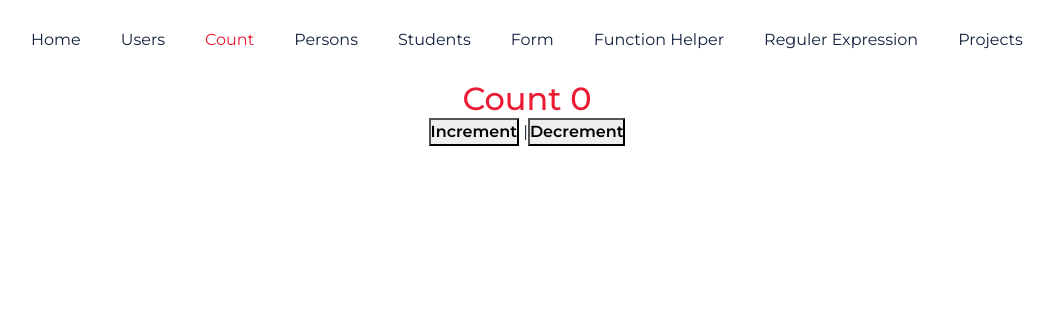
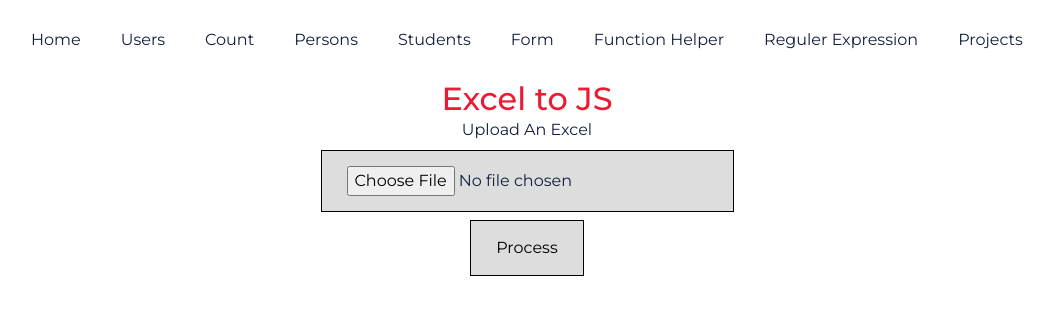
Before and after one commit to jakdev047/react-base-concept, a React (Create React App) app: page /excel-to-js in a window 1280 px wide. Before the commit this address led to /count. Shown: the top 314 px of the page, without its empty margins (113-1167 px from the left). Built offline with nearby package versions, Linux system fonts and the light colour scheme.

Commit message:
excel to json

```diff
--- /dev/null
+++ b/src/components/ExcelReader/ExcelReader.js
@@ -0,0 +1,72 @@
+import React, { Component } from "react";
+import XLSX from "xlsx";
+import { make_cols } from "./MakeColumns";
+import { SheetJSFT } from "./types";
+
+class ExcelReader extends Component {
+  constructor(props) {
+    super(props);
+    this.state = {
+      file: {},
+      data: [],
+      cols: []
+    };
+    this.handleFile = this.handleFile.bind(this);
+    this.handleChange = this.handleChange.bind(this);
+  }
+
+  handleChange(e) {
+    const files = e.target.files;
+    if (files && files[0]) this.setState({ file: files[0] });
+  }
+
+  handleFile() {
+    /* Boilerplate to set up FileReader */
+    const reader = new FileReader();
+    const rABS = !!reader.readAsBinaryString;
+
+    reader.onload = (e) => {
+      /* Parse data */
+      const bstr = e.target.result;
+      const wb = XLSX.read(bstr, {
+        type: rABS ? "binary" : "array",
+        bookVBA: true
+      });
+      /* Get first worksheet */
+      const wsname = wb.SheetNames[0];
+      const ws = wb.Sheets[wsname];
+      /* Convert array of arrays */
+      const data = XLSX.utils.sheet_to_json(ws);
+      /* Update state */
+      this.setState({ data: data, cols: make_cols(ws["!ref"]) }, () => {
+        console.log(JSON.stringify(this.state.data, null, 2));
+      });
+    };
+
+    if (rABS) {
+      reader.readAsBinaryString(this.state.file);
+    } else {
+      reader.readAsArrayBuffer(this.state.file);
+    }
+  }
+
+  render() {
+    return (
+      <div>
+        <label htmlFor="file">Upload An Excel</label>
+        <br />
+        <input
+          type="file"
+          id="file"
+          accept={SheetJSFT}
+          className="mb-2"
+          onChange={this.handleChange}
+        />
+        <br />
+        <input type="submit" value="Process" onClick={this.handleFile} />
+      </div>
+    );
+  }
+}
+
+export default ExcelReader;
--- /dev/null
+++ b/src/components/ExcelReader/MakeColumns.js
@@ -0,0 +1,8 @@
+import XLSX from "xlsx";
+/* generate an array of column objects */
+export const make_cols = (refstr) => {
+  let o = [],
+    C = XLSX.utils.decode_range(refstr).e.c + 1;
+  for (var i = 0; i < C; ++i) o[i] = { name: XLSX.utils.encode_col(i), key: i };
+  return o;
+};
--- /dev/null
+++ b/src/components/ExcelReader/types.js
@@ -0,0 +1,7 @@
+export const SheetJSFT = ["xlsx", "xls"]
+  .map(function(x) {
+    return "." + x;
+  })
+  .join(",");
+
+// "xlsx", "xlsb", "xlsm", "xls", "xml", "csv", "txt", "ods", "fods", "uos", "sylk", "dif", "dbf", "prn", "qpw", "123", "wb*", "wq*", "html", "htm"
--- /dev/null
+++ b/src/pages/ExcelToJs.js
@@ -0,0 +1,14 @@
+import React from 'react';
+import ExcelReader from '../components/ExcelReader/ExcelReader';
+import TopNavigation from '../components/TopNavigation/TopNavigation';
+const ExcelToJs = () => {
+    return (
+        <div>
+            <TopNavigation title="Excel to JS" />
+            <h2>Excel to JS</h2>
+            <ExcelReader />
+        </div>
+    )
+}
+
+export default ExcelToJs;
--- a/src/pages/JsToExcel.js
+++ b/src/pages/JsToExcel.js
@@ -1,5 +1,6 @@
 import React from 'react';
 import { ExportCSV } from '../components/ExportCSV/ExportCSV';
+import TopNavigation from '../components/TopNavigation/TopNavigation';
 
 const JsToExcel = () => {
     const fileName = 'TechnicalAdda';
@@ -8,7 +9,8 @@ const JsToExcel = () => {
         { id: 2, name: 'kumar' }
     ]
     return (
-        <div className="container">
+        <div>
+            <TopNavigation title="JS to Excel" />
             <h2>JS to Excel</h2>
             <ExportCSV  csvData={viewers} fileName={fileName}/>
         </div>
--- a/src/pages/Projects.js
+++ b/src/pages/Projects.js
@@ -12,6 +12,7 @@ class Projects extends Component {
                         <h2> All Projects </h2>
                         <ul className="menu">
                             <li><Link to='/js-to-excel'>JS to Excel</Link></li>
+                            <li><Link to='/excel-to-js'>Excel to JS</Link></li>
                         </ul>
                     </div>
                 </div>
--- a/src/router/AppRoute.js
+++ b/src/router/AppRoute.js
@@ -22,6 +22,7 @@ import ReduceHelper from '../pages/ReduceHelper';
 import Regex from '../pages/Regex';
 import Projects from '../pages/Projects';
 import JsToExcel from '../pages/JsToExcel';
+import ExcelToJs from '../pages/ExcelToJs';
 
 class AppRoute extends Component {
 
@@ -50,6 +51,7 @@ class AppRoute extends Component {
           <Route exact path='/regular-expression' component={Regex}/>
           <Route exact path='/all-projects' component={Projects}/>
           <Route exact path='/js-to-excel' component={JsToExcel}/>
+          <Route exact path='/excel-to-js' component={ExcelToJs}/>
           <Redirect from="/" to="/count" />
           <Route path='*' component={NotFound}/>
 
```
